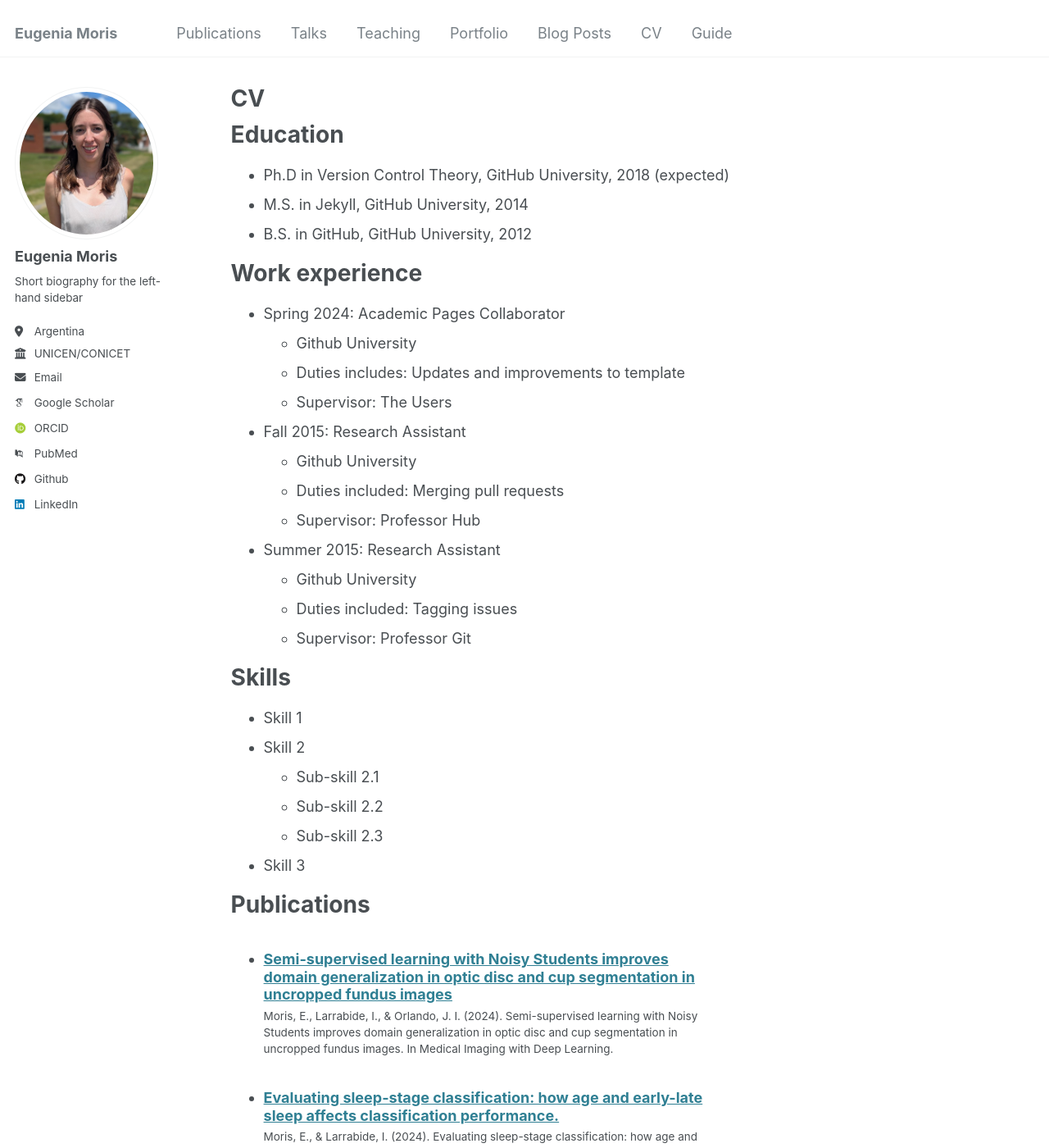
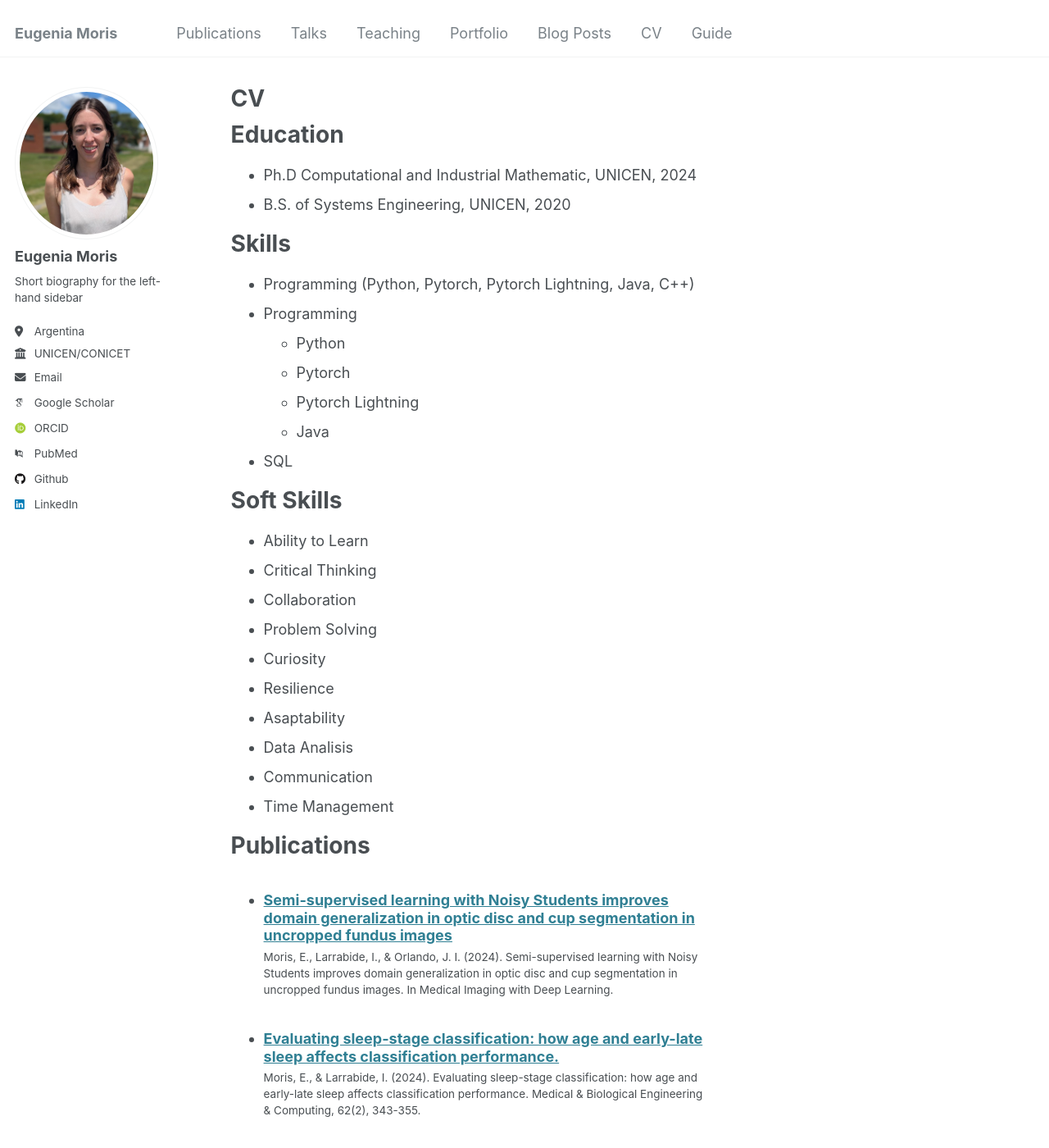
Before and after one commit to eugeniaMoris-PhD/eugeniaMoris-PhD.github.io, a Jekyll site: the page built from _pages/cv.md, in a window 1280 px wide and 1400 px high. Shown: the whole window at 82% size. Built offline with Jekyll 4.4.1, drawn with Linux system fonts in a browser that asks for light colours; some web fonts are replaced; some of the changed text lies outside the part shown.

Commit message:
update cv

```diff
--- a/_pages/cv.md
+++ b/_pages/cv.md
@@ -11,11 +11,10 @@ redirect_from:
 
 Education
 ======
-* Ph.D in Version Control Theory, GitHub University, 2018 (expected)
-* M.S. in Jekyll, GitHub University, 2014
-* B.S. in GitHub, GitHub University, 2012
+* Ph.D Computational and Industrial Mathematic, UNICEN, 2024
+* B.S. of Systems Engineering, UNICEN, 2020
 
-Work experience
+<!-- Work experience
 ======
 * Spring 2024: Academic Pages Collaborator
   * Github University
@@ -30,16 +29,30 @@ Work experience
 * Summer 2015: Research Assistant
   * Github University
   * Duties included: Tagging issues
-  * Supervisor: Professor Git
+  * Supervisor: Professor Git -->
 
 Skills
 ======
-* Skill 1
-* Skill 2
-  * Sub-skill 2.1
-  * Sub-skill 2.2
-  * Sub-skill 2.3
-* Skill 3
+* Programming (Python, Pytorch, Pytorch Lightning, Java, C++)
+* Programming
+  * Python
+  * Pytorch
+  * Pytorch Lightning
+  * Java
+* SQL
+
+Soft Skills
+======
+* Ability to Learn
+* Critical Thinking
+* Collaboration
+* Problem Solving
+* Curiosity
+* Resilience
+* Asaptability
+* Data Analisis
+* Communication
+* Time Management
 
 Publications
 ======
@@ -59,6 +72,6 @@ Teaching
     {% include archive-single-cv.html %}
   {% endfor %}</ul>
 
-Service and leadership
+<!-- Service and leadership
 ======
-* Currently signed in to 43 different slack teams
+* Currently signed in to 43 different slack teams -->
```
